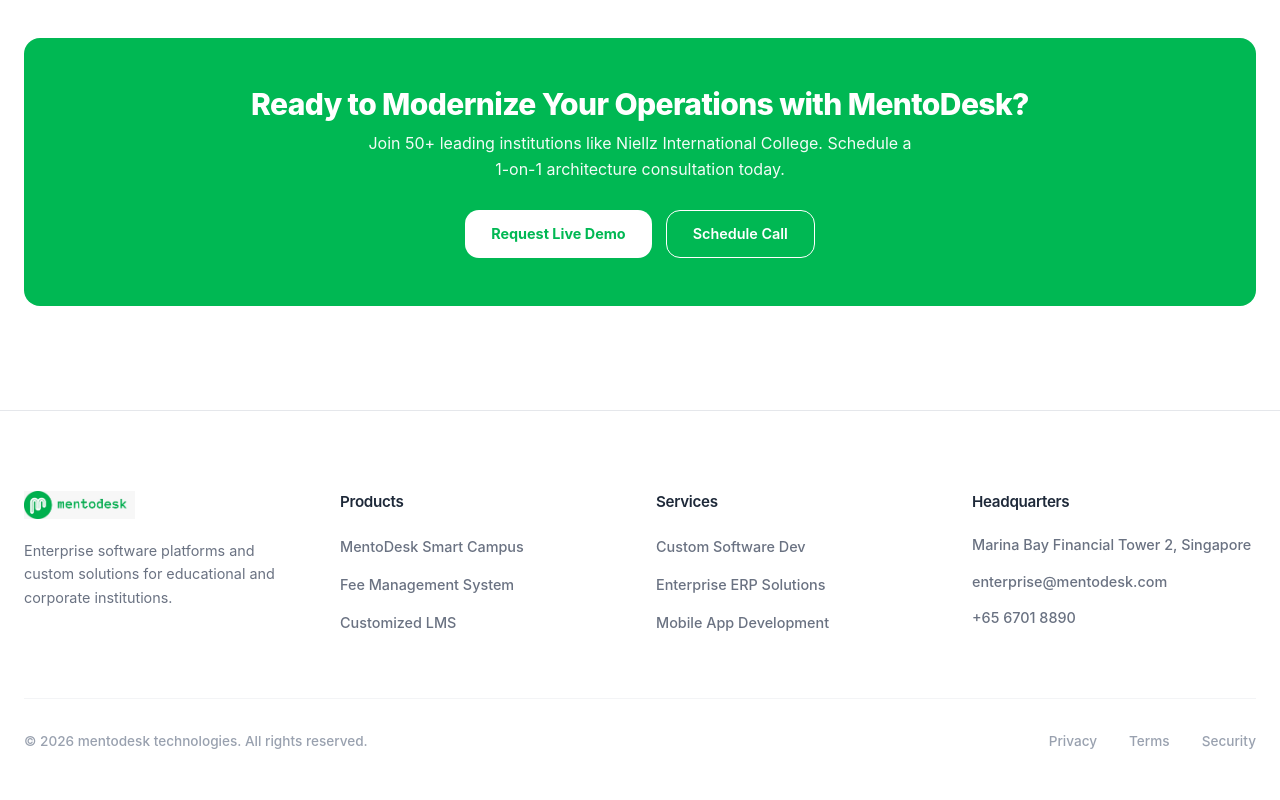
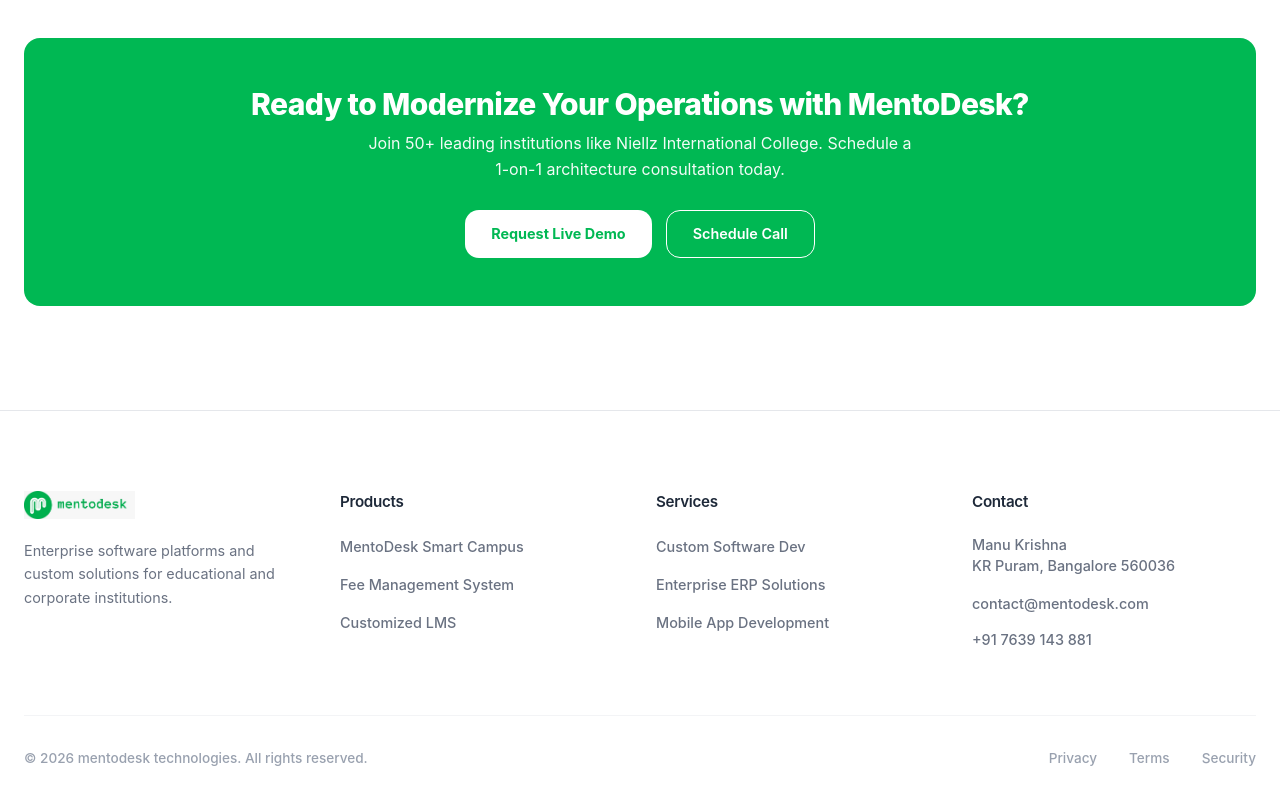
Before and after one commit to SaurabhThakulla/mentodesk-web, a React (Vite) app: page / in a window 1280 px wide. Shown: the part 3950-4750 px from the top of the page. Built offline with nearby package versions, Linux system fonts and the light colour scheme.

Commit message:
fix : footer content

```diff
--- a/src/components/Footer.jsx
+++ b/src/components/Footer.jsx
@@ -70,18 +70,19 @@
           </div>
 
           <div>
-            <h4 className="text-[0.95rem] font-semibold text-gray-800 mb-5">Headquarters</h4>
+            <h4 className="text-[0.95rem] font-semibold text-gray-800 mb-5">Contact</h4>
             <ul className="flex flex-col gap-3.5">
               <li className="text-[0.9rem] text-gray-500 font-medium">
-                Marina Bay Financial Tower 2, Singapore
+                Manu Krishna<br />
+                KR Puram, Bangalore 560036
               </li>
               <li>
                 <a href="mailto:enterprise@mentodesk.com" className="text-[0.9rem] text-gray-500 hover:text-brand-green transition-colors no-underline font-medium">
-                  enterprise@mentodesk.com
+                  contact@mentodesk.com
                 </a>
               </li>
               <li className="text-[0.9rem] text-gray-500 font-medium">
-                +65 6701 8890
+                +91 7639 143 881
               </li>
             </ul>
           </div>
```
